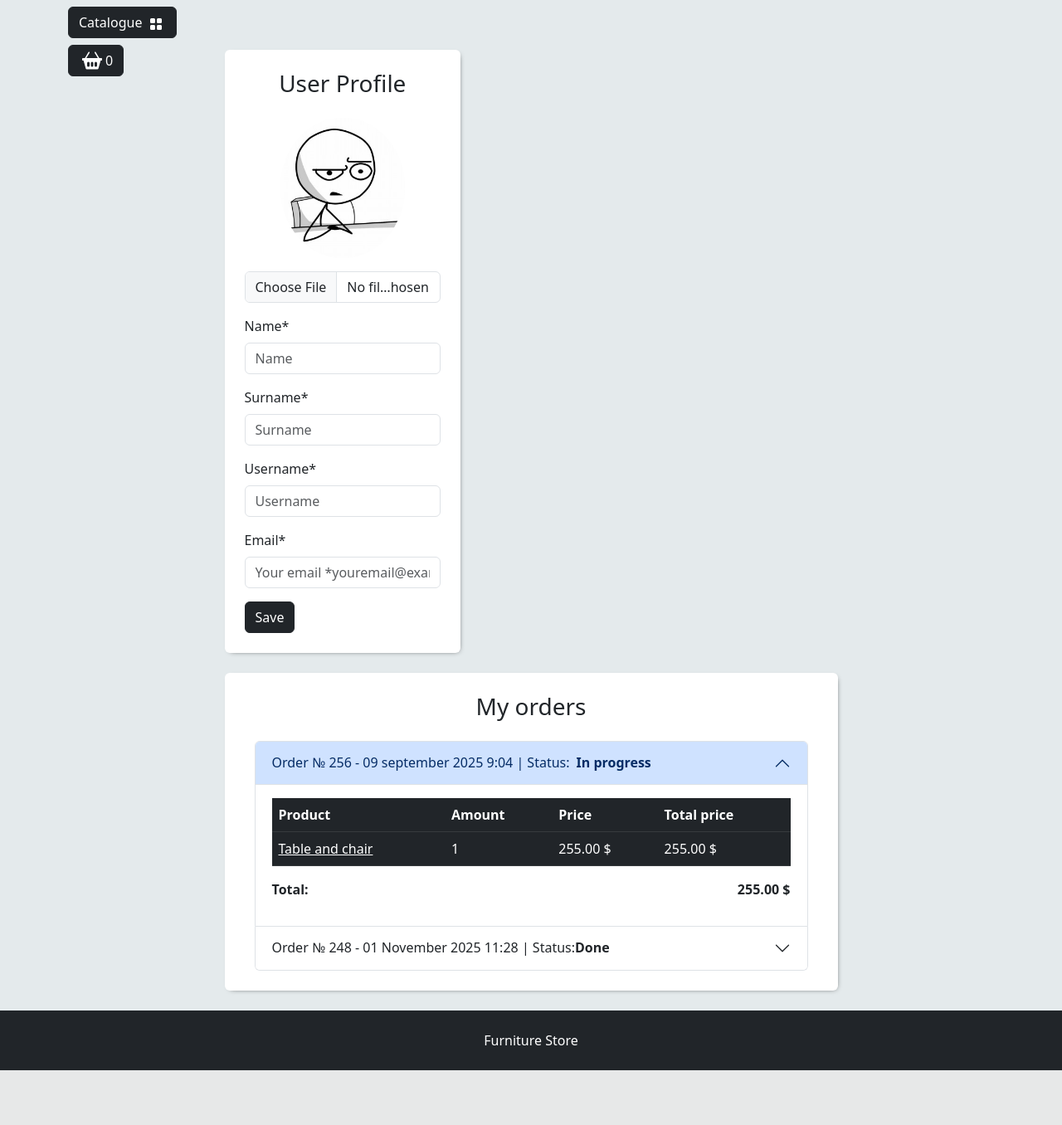
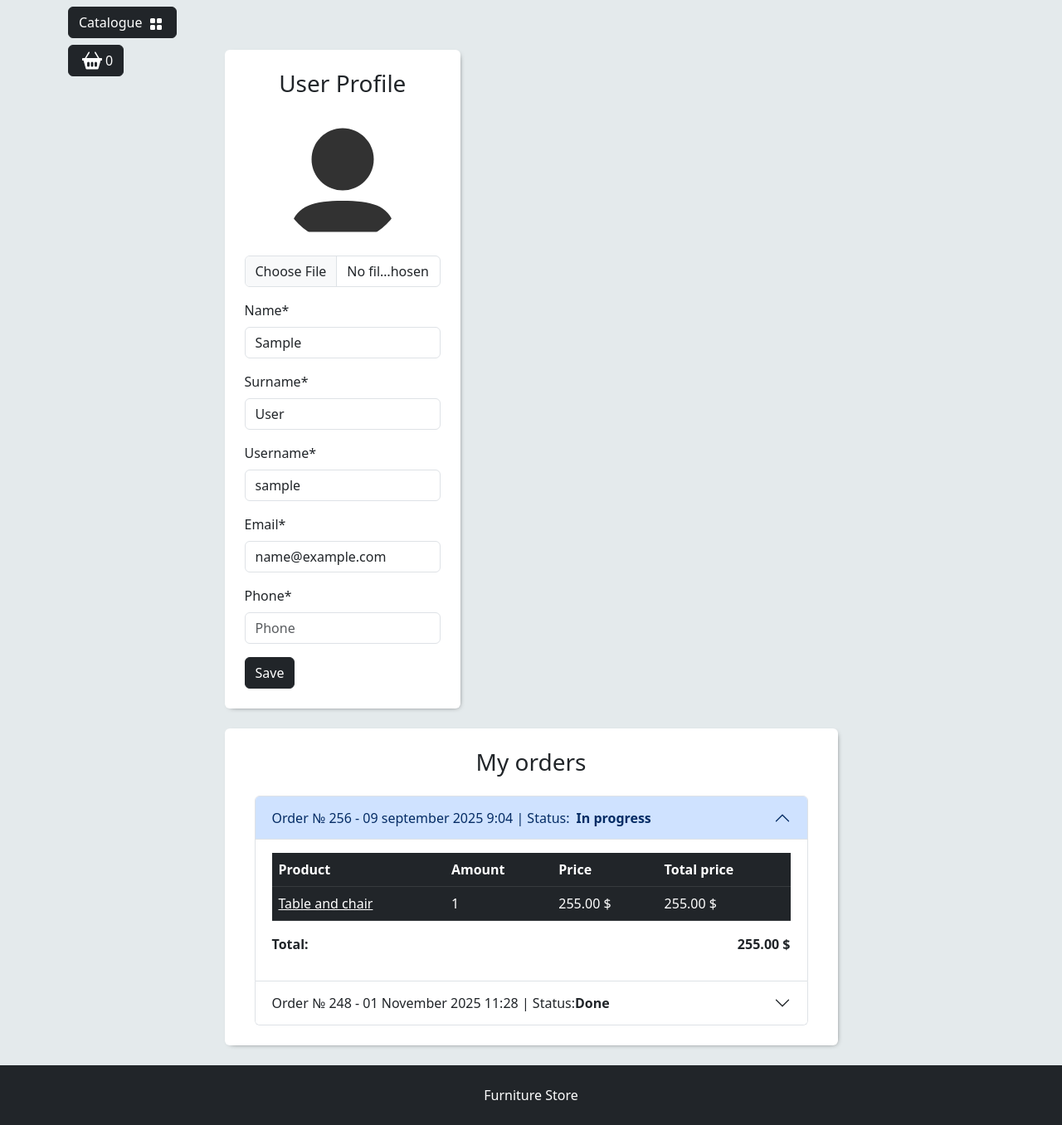
Before and after one commit to ruslansymonenko/furniture-store, a Django app: page /user/profile/ in a window 1280 px wide. Shown: the part 56-1412 px from the top of the page at 83% size. Before the commit the page ends 1346 px from the top, so only its background shows below. Run offline with Django 5.2, Linux system fonts and the light colour scheme; the visitor is signed in with stand-in values (Sample User, id 1); data comes from the database, SQL or seed files in the repository; some libraries are stand-ins or nearby versions.

Commit message:
user profile updates

```diff
--- a/common/templates/includes/notifications.html
+++ b/common/templates/includes/notifications.html
@@ -8,3 +8,22 @@
         </div>
     </div>
 {% endif %}
+
+
+{% if messages %}
+<div class="position-fixed top-2 end-0 p-3" style="z-index: 1050; width: 450px;">
+    {% for message in messages %}
+        {% if message.tags == 'success' %}
+            <div class="alert alert-success alert-dismissible fade show custom-shadow" role="alert">
+                {{ message }}
+                <button type="button" class="btn-close" data-bs-dismiss="alert" aria-label="Close"></button>
+            </div>
+        {% elif message.tags == 'warning' %}
+            <div class="alert alert-danger alert-dismissible fade show custom-shadow" role="alert">
+                {{ message }}
+                <button type="button" class="btn-close" data-bs-dismiss="alert" aria-label="Close"></button>
+            </div>
+        {% endif %}
+    {% endfor %}
+</div>
+{% endif %}
--- a/user/forms.py
+++ b/user/forms.py
@@ -1,5 +1,5 @@
 from django import forms
-from django.contrib.auth.forms import AuthenticationForm, UserCreationForm
+from django.contrib.auth.forms import AuthenticationForm, UserCreationForm, UserChangeForm
 
 from user.models import User
 
@@ -13,14 +13,18 @@ class UserLoginForm(AuthenticationForm):
 
 
 class UserRegistrationForm(UserCreationForm):
-    class Meta():
+    first_name = forms.CharField()
+    last_name = forms.CharField()
+    username = forms.CharField()
+    image = forms.ImageField()
+    email = forms.CharField()
+    phone = forms.CharField()
+
+    class Meta:
         model = User
-        fields = ('first_name', 'last_name', 'username', 'email', 'phone', 'password1', 'password2')
+        fields = ('first_name', 'last_name', 'username', 'image', 'email', 'phone')
 
-        first_name = forms.CharField()
-        last_name = forms.CharField()
-        username = forms.CharField()
-        email = forms.CharField()
-        phone = forms.CharField()
-        password1 = forms.CharField()
-        password2 = forms.CharField()
+class UserUpdateForm(UserChangeForm):
+    class Meta:
+        model = User
+        fields = ('first_name', 'last_name', 'username', 'email', 'phone', 'image')
--- a/user/templates/user/profile.html
+++ b/user/templates/user/profile.html
@@ -13,35 +13,63 @@
                     <div class="col-md-5">
                         <div class=" bg-white p-4 mb-4 mx-2 rounded custom-shadow">
                             <h3 class="text-center mb-4">User Profile</h3>
-                            <form>
+                            <form method="post" action="{% url 'user:profile' %}" enctype="multipart/form-data">
+                                {% csrf_token %}
                                 <div class="row">
                                     <div class="col-md-12 mb-3 text-center">
-                                        <img src="{% static 'deps/images/baseavatar.jpg' %}"
+                                        {% if user.image %}
+                                            <img src="{{ user.image.url }}"
                                             alt="Avatar" class="img-fluid rounded-circle"
                                             style="max-width: 150px;">
-                                        <input type="file" class="form-control mt-3" id="avatar"
+                                        {% else %}
+                                            <img src="{% static 'deps/images/baseavatar.svg' %}"
+                                            alt="Avatar" class="img-fluid rounded-circle"
+                                            style="max-width: 150px;">
+                                        {% endif %}
+                                        <input type="file" class="form-control mt-3" id="id_image" name="image"
                                             accept="image/*">
+                                        {% if form.image.errors %}
+                                            <div class="alert alert-danger alert-dismissible fade show mt-1">{{ form.image.errors }}</div>
+                                        {% endif %}
                                     </div>
                                     <div class="col-md-12 mb-3">
-                                        <label for="firstName" class="form-label">Name*</label>
-                                        <input type="text" class="form-control" id="firstName"
-                                            placeholder="Name" value="" required>
+                                        <label for="id_first_name" class="form-label">Name*</label>
+                                        <input type="text" class="form-control" id="id_first_name" name="first_name"
+                                            placeholder="Name" value="{{ form.first_name.value }}">
+                                        {% if form.first_name.errors %}
+                                            <div class="alert alert-danger alert-dismissible fade show mt-1">{{ form.first_name.errors }}</div>
+                                        {% endif %}
                                     </div>
                                     <div class="col-md-12 mb-3">
-                                        <label for="lastName" class="form-label">Surname*</label>
-                                        <input type="text" class="form-control" id="lastName"
-                                            placeholder="Surname" value="" required>
+                                        <label for="id_last_name" class="form-label">Surname*</label>
+                                        <input type="text" class="form-control" id="id_last_name" name="last_name"
+                                            placeholder="Surname" value="{{ form.last_name.value }}">
+                                        {% if form.last_name.errors %}
+                                            <div class="alert alert-danger alert-dismissible fade show mt-1">{{ form.last_name.errors }}</div>
+                                        {% endif %}
                                     </div>
                                     <div class="col-md-12 mb-3">
-                                        <label for="username" class="form-label">Username*</label>
-                                        <input type="text" class="form-control" id="username"
-                                            placeholder="Username" value="" required>
+                                        <label for="id_username" class="form-label">Username*</label>
+                                        <input type="text" class="form-control" id="id_username" name="username"
+                                            placeholder="Username" value="{{ form.username.value }}">
+                                        {% if form.username.errors %}
+                                            <div class="alert alert-danger alert-dismissible fade show mt-1">{{ form.username.errors }}</div>
+                                        {% endif %}
                                     </div>
                                     <div class="col-md-12 mb-3">
-                                        <label for="email" class="form-label">Email*</label>
-                                        <input type="email" class="form-control" id="email"
-                                            placeholder="Your email *youremail@example.com" value=""
-                                            required>
+                                        <label for="id_email" class="form-label">Email*</label>
+                                        <input type="email" class="form-control" id="id_email" name="email"
+                                            placeholder="Your email *youremail@example.com" value="{{ form.email.value }}">
+                                        {% if form.email.errors %}
+                                            <div class="alert alert-danger alert-dismissible fade show mt-1">{{ form.email.errors }}</div>
+                                        {% endif %}
+                                    </div>
+                                    <div class="col-md-12 mb-3">
+                                        <label for="id_phone" class="form-label">Phone*</label>
+                                        <input type="text" class="form-control" id="id_phone" name="phone" placeholder="Phone" value="{{ form.phone.value }}">
+                                        {% if form.phone.errors %}
+                                            <div class="alert alert-danger alert-dismissible fade show mt-1">{{ form.phone.errors }}</div>
+                                        {% endif %}
                                     </div>
                                 </div>
                                 <button type="submit" class="btn btn-dark">Save</button>
--- a/user/views.py
+++ b/user/views.py
@@ -1,13 +1,13 @@
-from django.contrib import auth
+from django.contrib import auth, messages
+from django.contrib.auth.decorators import login_required
 from django.http import HttpResponseRedirect
 from django.shortcuts import render, redirect
 from django.urls import reverse
 from django.views.decorators.csrf import csrf_exempt
 
-from user.forms import UserLoginForm, UserRegistrationForm
+from user.forms import UserLoginForm, UserRegistrationForm, UserUpdateForm
 
 
-@csrf_exempt
 def login(request):
     if request.method == 'POST':
         form = UserLoginForm(data=request.POST)
@@ -15,10 +15,13 @@ def login(request):
         if form.is_valid():
             username = form.cleaned_data['username']
             password = form.cleaned_data['password']
+
             user = auth.authenticate(username=username, password=password)
 
             if user:
                 auth.login(request, user)
+                messages.success(request, 'You are now logged in.')
+
                 return HttpResponseRedirect(reverse('main:home'))
     else:
         form = UserLoginForm()
@@ -37,7 +40,9 @@ def registration(request):
         if form.is_valid():
             form.save()
             user = form.instance
+
             auth.login(request, user)
+            messages.success(request, f'User {user.username} successfully registered.')
 
             return HttpResponseRedirect(reverse('main:home'))
 
@@ -51,13 +56,30 @@ def registration(request):
 
     return render(request, 'user/registration.html', context)
 
+@login_required
 def profile(request):
+    if request.method == 'POST':
+        form = UserUpdateForm(data=request.POST, instance=request.user, files=request.FILES)
+
+        if form.is_valid():
+            form.save()
+            messages.success(request, 'Profile updated successfully.')
+
+            return HttpResponseRedirect(reverse('user:profile'))
+
+    else:
+        form = UserUpdateForm(instance=request.user)
+
     context = {
         'title': 'profile',
+        'form': form,
     }
 
     return render(request, 'user/profile.html', context)
 
+@login_required
 def logout(request):
     auth.logout(request)
+    messages.success(request, 'Successfully logged out.')
+
     return redirect(reverse('main:home'))
```
Also changed, not shown: static/deps/images/baseavatar.svg (added).
